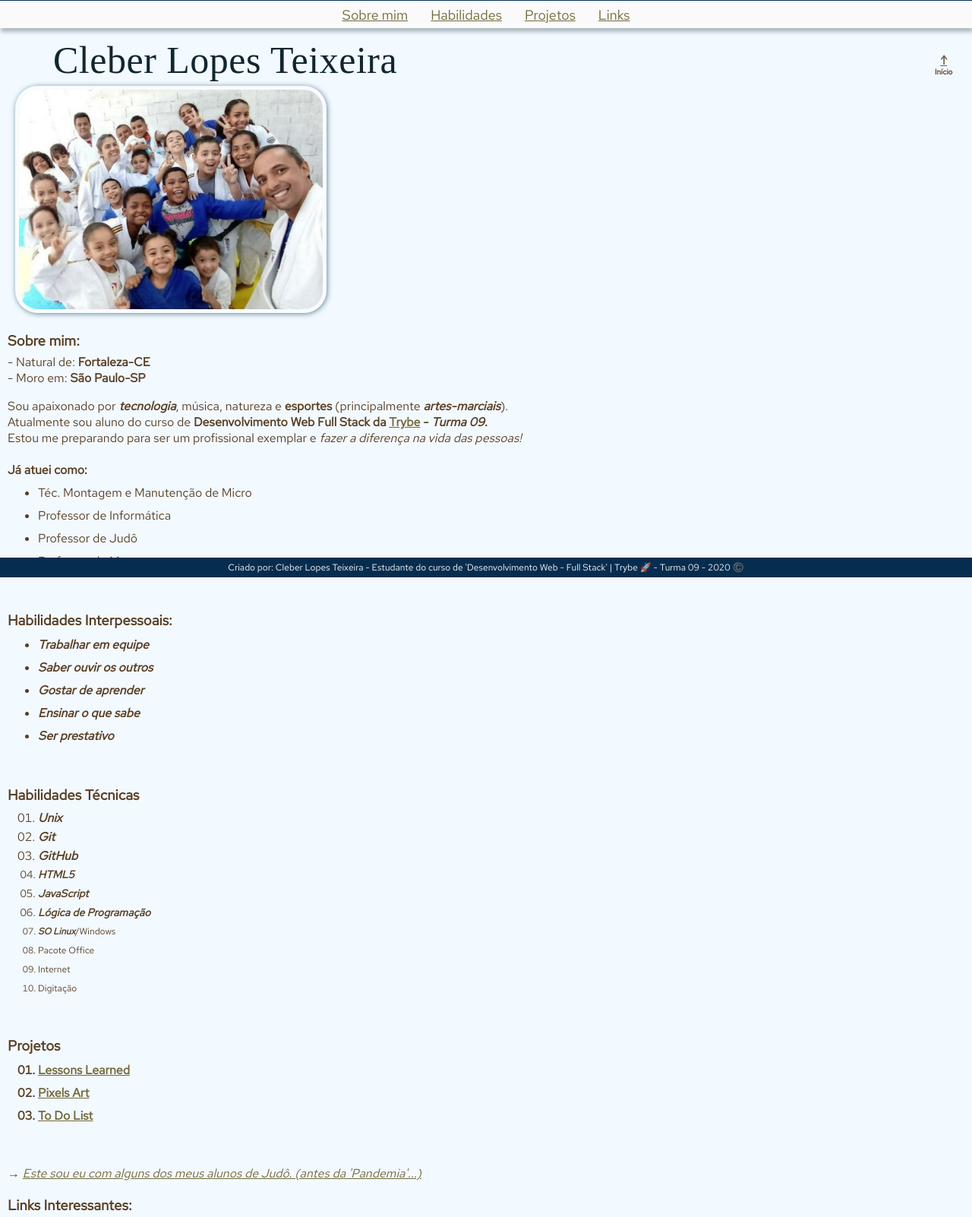
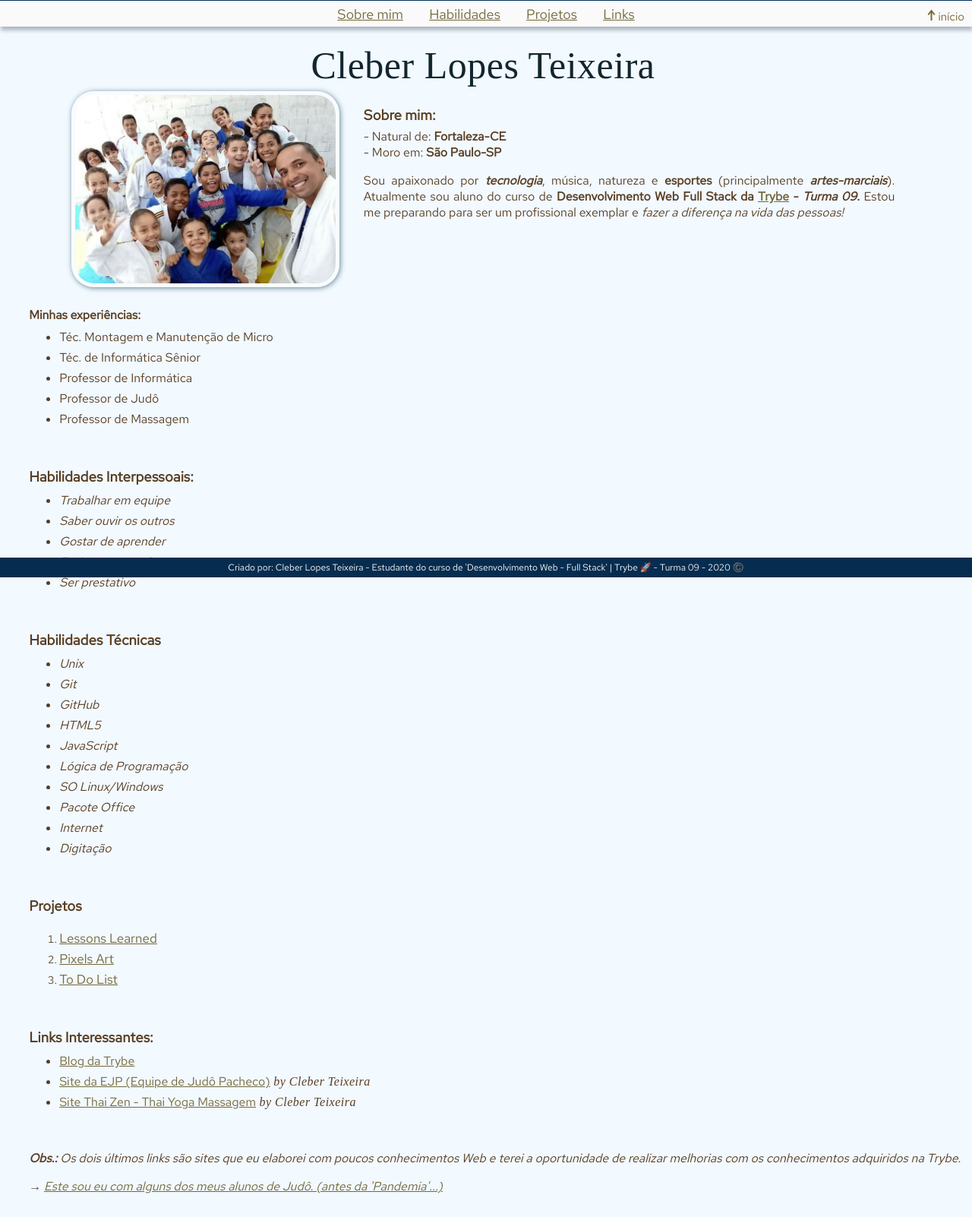
Before and after one commit to cleber-teixeira/portfolio, a plain HTML site: page index.html in a window 1280 px wide. Shown: the part 40-1642 px from the top of the page at 76% size. Drawn offline with Linux system fonts and the light colour scheme; a web font is replaced by a local one.

Commit message:
Atualização - 28/12/2020 :white_check_mark:

```diff
--- a/index.html
+++ b/index.html
@@ -11,73 +11,75 @@
     <h3 id="t-index" class="t-index">Menu:</h3>
     <div class="menu">
         <ol id="index" class="index">
-            <li><a href="#photo">Sobre mim</a></li>
-            <li><a href="#aux">Habilidades</a></li>
-            <li><a href="#project">Projetos</a></li>
+            <li><a href="#sobre-mim">Sobre mim</a></li>
+            <li><a href="#habilidades">Habilidades</a></li>
+            <li><a href="#projetos">Projetos</a></li>
             <li><a href="#links">Links</a></li>
+            <li class="arrow"><a href="#inicio">&uarr; <span>início</span></a></li>
         </ol>
     </div>
-    <p id="start" class="start">inicio</p>
-    <h1 id="name" class="name">Cleber Lopes Teixeira</h1>
-    <img id="photo" class="photo" src="/imagens/cleber_judo.png" alt="Cleber com parte da Equipe de Judô Pacheco (antes da Pandemia =[ )" width="400px"> <br>
+    <p id="inicio" class="start">inicio</p>
+    <div id="sobre-mim">
+        <h1 id="foto" class="name">Cleber Lopes Teixeira</h1>
+    </div>
+    <div class="header">
+        <div class="div-photo">
+            <img id="photo" class="photo" src="/imagens/cleber_judo.png" alt="Cleber com parte da Equipe de Judô Pacheco (antes da Pandemia =[ )" width="400px">
+        </div>
+        <div id="about-cleber" class="about-cleber">
+            <h3 id="about" class="about">Sobre mim:</h3>
+            - Natural de: <span>Fortaleza-CE</span> <br>
+            - Moro em: <span>São Paulo-SP</span> <br>
+            <p>
+                Sou apaixonado por <span><em>tecnologia</em></span>, música, natureza e <span>esportes</span> (principalmente <span><em>artes-marciais</em></span>). Atualmente sou aluno do curso de <span>Desenvolvimento Web Full Stack da <a href="https://www.betrybe.com/" target="_blank" >Trybe</a> - <em>Turma 09</em>.</span> Estou me preparando para ser um profissional exemplar e <em>fazer a diferença na vida das pessoas!</em>
+            </p>
+        </div>
+    </div>
     <div class="container">
-        <h3 id="about" class="about">Sobre mim:</h3>
-        - Natural de: <span>Fortaleza-CE</span> <br>
-        - Moro em: <span>São Paulo-SP</span> <br>
-        <p>
-            Sou apaixonado por <span><em>tecnologia</em></span>, música, natureza e <span>esportes</span> (principalmente <span><em>artes-marciais</em></span>). <br>
-            Atualmente sou aluno do curso de <span>Desenvolvimento Web Full Stack da <a href="https://www.betrybe.com/" target="_blank" >Trybe</a> - <em>Turma 09</em>.</span> <br>
-            Estou me preparando para ser um profissional exemplar e <em>fazer a diferença na vida das pessoas!</em>
-        </p>
-        <h4 id="job">Já atuei como:</h4>
+        <h4 id="job">Minhas experiências:</h4>
         <ul>
             <li>Téc. Montagem e Manutenção de Micro</li>
+            <li>Téc. de Informática Sênior</li>
             <li>Professor de Informática</li>
             <li>Professor de Judô</li>
-            <li id="aux">Professor de Massagem</li>
+            <li id="habilidades">Professor de Massagem</li>
         </ul>
         <h3 id="soft-skills">Habilidades Interpessoais:</h3>
         <ul>
-            <li><span><em>Trabalhar em equipe</em></span></li>
-            <li><span><em>Saber ouvir os outros</em></span></li>
-            <li><span><em>Gostar de aprender</em></span></li>
-            <li><span><em>Ensinar o que sabe</em></span></li>
-            <li><span><em>Ser prestativo</em></span></li>
+            <li><em>Trabalhar em equipe</em></span></li>
+            <li><em>Saber ouvir os outros</em></span></li>
+            <li><em>Gostar de aprender</em></span></li>
+            <li><em>Ensinar o que sabe</em></span></li>
+            <li><em>Ser prestativo</em></span></li>
         </ul>
         <h3>Habilidades Técnicas</h3>
-        <ol class="hard-skills">
-            <li class="t1"><span><em>Unix</em></span></li>
-            <li class="t1"><span><em>Git</em></span></li>
-            <li class="t1"><span><em>GitHub</em></span></li>
-            <li class="t2"><span><em>HTML5</em></span></li>
-            <li class="t2"><span><em>JavaScript</em></span></li>
-            <li class="t2"><span><em>Lógica de Programação</em></span></li>
-            <li class="t3"><span><em>SO Linux</em></span>/Windows</li>
-            <li class="t3">Pacote Office</li>
-            <li class="t3">Internet</li>
-            <li class="t3">Digitação</li>
-        </ol>
-        <h3 id="project">Projetos</h3>
+        <ul class="hard-skills">
+            <li><em>Unix</em></li>
+            <li><em>Git</em></li>
+            <li><em>GitHub</em></li>
+            <li><em>HTML5</em></li>
+            <li><em>JavaScript</em></li>
+            <li><em>Lógica de Programação</em></li>
+            <li><em>SO Linux/Windows</em></li>
+            <li><em>Pacote Office</em></li>
+            <li><em>Internet</em></li>
+            <li><em>Digitação</em></li>
+        </ul>
+        <h3 id="projetos">Projetos</h3>
         <ol class="projects">
             <li><a href="https://cleber-teixeira.github.io/projetos/lessons-learned/" target="_blank">Lessons Learned</a></li>
             <li><a href="https://cleber-teixeira.github.io/projetos/pixels-art/" target="_blank">Pixels Art</a></li>
             <li><a href="https://cleber-teixeira.github.io/projetos/todo-list/" target="_blank">To Do List</a></li>
         </ol>
-        <p>&rarr; <em><a href="#name">Este sou eu com alguns dos meus alunos de Judô. (antes da 'Pandemia'...)</a></em></p>
+
         <h3 id="links">Links Interessantes:</h3>
         <ul>
             <li><a href="https://blog.betrybe.com/" target="_blank" >Blog da Trybe</a></li>
             <li><a href="http://www.judopacheco.com.br/" target="_blank">Site da EJP (Equipe de Judô Pacheco)</a><em><span class="ass"> by Cleber Teixeira</span></em></li>
             <li><a href="http://www.thaizen.com.br/" target="_blank">Site Thai Zen - Thai Yoga Massagem</a><em><span class="ass"> by Cleber Teixeira</span></em></li>
         </ul>
-        <em><span>Obs.:</span> Estes dois últimos sites eu elaborei com poucos conhecimentos Web e terei a <br>
-        oportunidade de realizar melhorias com os conhecimentos adquiridos na Trybe.</em>
-    </div>
-    <div id="arrow" class="arrow">
-        <ul>
-            <li><a href="#start">&uarr;</a></li>
-            <li class="text">Início</li>
-        </ul>
+        <em><span>Obs.:</span> Os dois últimos links são sites que eu elaborei com poucos conhecimentos Web e terei a oportunidade de realizar melhorias com os conhecimentos adquiridos na Trybe.</em>
+        <p>&rarr; <em><a href="#foto">Este sou eu com alguns dos meus alunos de Judô. (antes da 'Pandemia'...)</a></em></p>
     </div>
     <footer>Criado por: Cleber Lopes Teixeira - Estudante do curso de 'Desenvolvimento Web - Full Stack' | Trybe 🚀 - Turma 09 - 2020 ©️</footer>
 </body>
--- a/style.css
+++ b/style.css
@@ -1,21 +1,24 @@
 @import url('https://fonts.googleapis.com/css2?family=Della+Respira&family=Italianno&family=Red+Hat+Text&display=swap');
 
 a {
-  color: #73683B;
+  color: rgb(115, 104, 59);
 }
 
-.arrow {
+.about-cleber {
   display: inline-block;
-  font-weight: bolder;
-  right: 2%;
-  position: fixed;
-  text-align: center;
-  top: 14%;
+  min-width: 100px;
+  text-align: justify;
+  vertical-align: top;
+  width: 55%;
 }
 
-.arrow ul {
-  list-style: none;
-  line-height: 15px;
+.arrow a {
+  text-decoration-line: none;
+}
+
+.arrow span {
+  font-size: 15px;
+  font-weight: normal;
 }
 
 .ass {
@@ -26,15 +29,24 @@ a {
 
 body {
   background-color: rgb(242, 249, 255);
-  color: #583E23;
+  color: rgb(88, 62, 35);
   font-family: 'Red Hat Text';
   margin-left: 0;
   margin-top: 0;
+  padding: 0;
 }
 
 .container {
   margin-bottom: 50px;
-  margin-left: 10px;
+  margin-left: 3%;
+  text-align: left;
+}
+
+.div-photo {
+  display: inline-block;
+  min-width: 330px;
+  text-align: left;
+  width: 30%;
 }
 
 footer {
@@ -58,19 +70,18 @@ h4 {
   margin-bottom: 5px;
 }
 
+.header {
+  text-align: center;
+}
+
 .index {
-  align-content: center;
-  display: inline-table;
-  list-style: none;
   margin: 0;
   padding: 0;
-  width: auto;
 }
 
 .index li {
   display: inline;
   margin: 2px 15px;
-  width: 150px;
 }
 
 .menu {
@@ -84,35 +95,44 @@ h4 {
   text-align: center;
   top: 44px;
   width: 100%;
+  z-index: 3;
+}
+
+.menu li.arrow {
+  font-weight: bolder;
+  margin-right: 0;
+  position: fixed;
+  right: 10px;
 }
 
 .name {
-  color: #13262F;
+  color: rgb(19, 38, 47);
+  display: block;
   font-family: Italianno;
   font-size: 50px;
   font-weight: lighter;
   letter-spacing: 0.5px;
-  margin: 55px 0 5px 70px;
-  margin-top: 53px;
-}
-
-ol {
-  line-height: 25px;
-  list-style: decimal-leading-zero;
-  margin-bottom: 50px;
-  margin-top: 0;
+  margin-bottom: 5px;
+  text-align: center;
 }
 
 .photo {
-  border: solid 5px rgba(255, 255, 255, 0.4);
+  background-color: rgba(255, 255, 255, 0.4);
   border-radius: 30px;
-  box-shadow: 1px 1px 7px #638594;
-  margin-left: 20px;
+  box-shadow: 1px 1px 7px rgb(99, 133, 148);
+  min-width: 300px;
+  padding: 5px;
+  width: 90%;
 }
 
 .projects {
-  font-weight: bold;
-  line-height: 30px;
+  font-size: 17px;
+  line-height: 27px;
+  margin-bottom: 50px;
+}
+
+.projects ::marker {
+  font-size: 14px;
 }
 
 span {
@@ -121,31 +141,16 @@ span {
 
 .start {
   color: rgb(242, 249, 255);
+  margin-bottom: 60px;
 }
 
 .t-index {
   display: none;
 }
 
-.t1 {
-  font-size: 16px;
-}
-
-.t2 {
-  font-size: 14px;
-}
-
-.t3 {
-  font-size: 12px;
-}
-
-.text {
-  font-size: 10px;
-}
-
 .title {
   background-color: rgb(6, 45, 80);
-  color: #B0A084;
+  color: rgb(176, 160, 132);
   font-family: 'Della Respira';
   letter-spacing: 2px;
   margin-top: 0;
@@ -155,10 +160,11 @@ span {
   text-align: center;
   top: 0;
   width: 100%;
+  z-index: 2;
 }
 
 ul {
+  line-height: 27px;
   margin-bottom: 50px;
   margin-top: 0;
-  line-height: 30px;
 }
```
